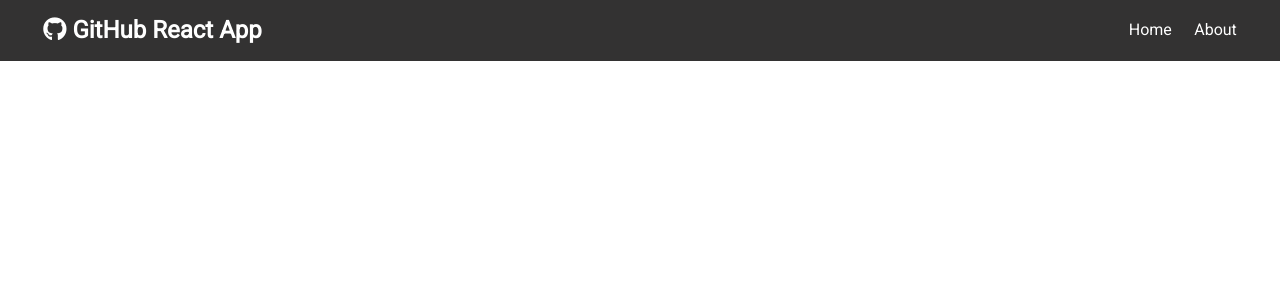
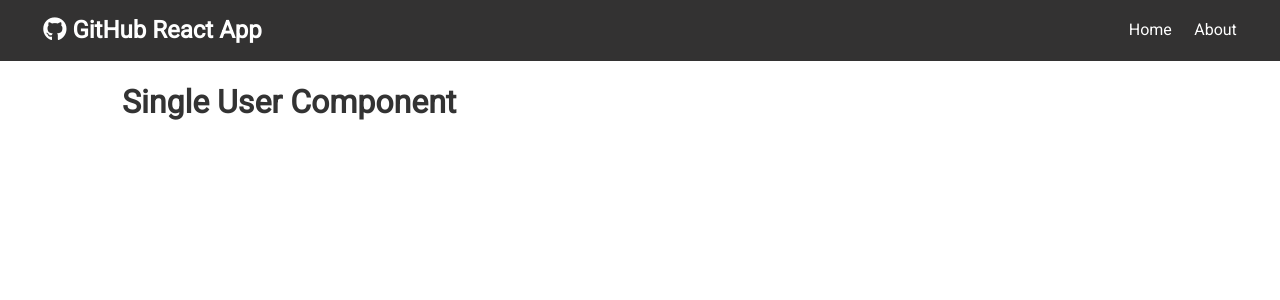
Before and after one commit to malhotra-parul/shared-repo, a React (Create React App) app: page /user/1 in a window 1280 px wide. Shown: the top 300 px of the page. Built offline with nearby package versions, Linux system fonts and the light colour scheme; no server answers.

Commit message:
Implemented User Route in App js, created User component

```diff
--- a/src/App.js
+++ b/src/App.js
@@ -3,6 +3,7 @@ import { BrowserRouter as Router, Switch, Route } from 'react-router-dom';
 import NavBar from './components/layouts/NavBar';
 import axios from 'axios';
 import Users from './components/users/Users';
+import User from './components/users/User';
 import Search from '../src/components/users/Search';
 import Alert from '../src/components/layouts/Alert';
 import About from './components/pages/About';
@@ -80,7 +81,7 @@ class App extends Component {
 							<Route
 								exact
 								path="/"
-								render={(props) => (
+								render={() => (
 									<Fragment>
 										<Search
 											searchUsers={this.searchUsers}
@@ -93,6 +94,19 @@ class App extends Component {
 								)}
 							/>
 							<Route exact path="/about" component={About} />
+
+							<Route
+								exact
+								path="/user/:login"
+								render={(props) => (
+									<User
+										{...props}
+										user={this.state.user}
+										getUser={this.getUser}
+										loading={this.state.loading}
+									/>
+								)}
+							/>
 						</Switch>
 					</div>
 				</div>
--- /dev/null
+++ b/src/components/users/User.js
@@ -0,0 +1,14 @@
+import React, { Component } from 'react'
+
+class User extends Component {
+
+    render() {
+        return (
+            <div>
+                <h1>Single User Component</h1>
+            </div>
+        )
+    }
+}
+
+export default User
```
